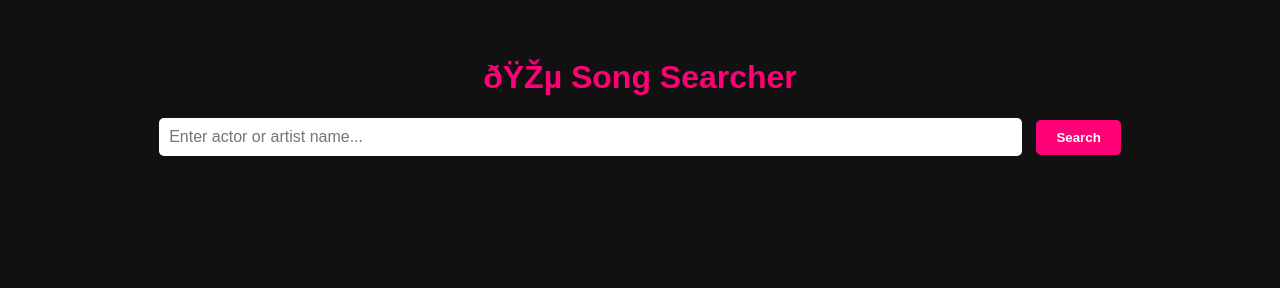
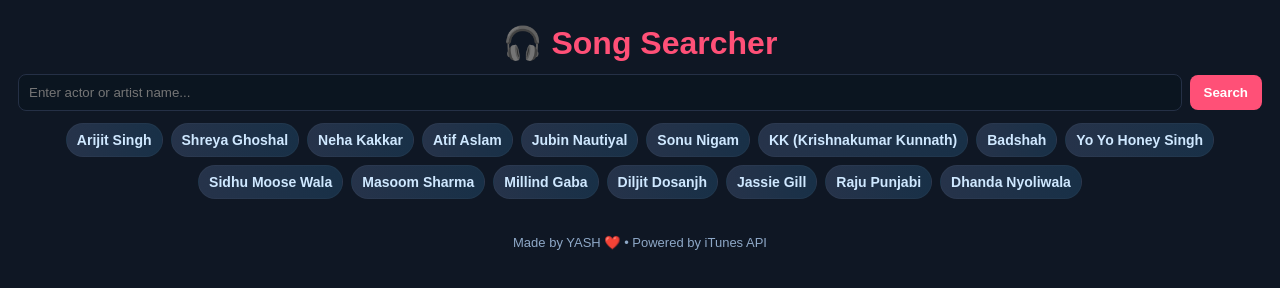
Before and after one commit to yashsharma00330-rgb/Song-finder, a plain HTML site: page index.html in a window 1280 px wide. Drawn offline with Linux system fonts and the light colour scheme.

Commit message:
Refactor index.html for enhanced song search feature
Updated HTML structure, styles, and JavaScript functionality for improved song searching experience.

```diff
--- a/index.html
+++ b/index.html
@@ -1,94 +1,120 @@
 <!DOCTYPE html>
 <html lang="en">
 <head>
-  <meta charset="UTFmeta name="viewport" content="width=device-width, initial-scale=1.0">
-  <title>Song Searcher</title>
+<meta charset="utf-8"/>
+<meta name="viewport" content="width=device-width,initial-scale=1"/>
+<title>Song Searcher 🎵</title>
 <style>
-    body {
-      background: #111;
-      color: white;
-      font-family: 'Poppins', sans-serif;
-      text-align: center;
-      padding: 30px;
-    }
-    h1 {
-      color: #ff0077;
-    }
-    input {
-      width: 70%;
-      padding: 10px;
-      border: none;
-      border-radius: 5px;
-      font-size: 16px;
-    }
-    button {
-      background: #ff0077;
-      color: white;
-      border: none;
-      padding: 10px 20px;
-      margin-left: 10px;
-      border-radius: 5px;
-      cursor: pointer;
-      font-weight: bold;
-    }
-    #results {
-      margin-top: 20px;
-      display: flex;
-      flex-wrap: wrap;
-      justify-content: center;
-    }
-    .song {
-      background: #222;
-      border-radius: 10px;
-      padding: 15px;
-      margin: 10px;
-      width: 300px;
-      text-align: left;
-    }
-    .song a {
-      color: #1db954;
-      text-decoration: none;
-      font-weight: bold;
-    }
+  body{background:#0f1724;color:#e6eef8;font-family:Arial,Helvetica,sans-serif;margin:0;padding:18px}
+  h1{color:#ff5077;margin:6px 0 12px 0;text-align:center}
+  .searchBox{display:flex;gap:8px;align-items:center;margin-bottom:12px}
+  input[type="text"]{flex:1;padding:10px;border-radius:8px;border:1px solid #253046;background:#0b1520;color:inherit}
+  button{padding:10px 14px;border-radius:8px;border:none;background:#ff5077;color:white;font-weight:700;cursor:pointer}
+  .topSingers{display:flex;flex-wrap:wrap;gap:8px;margin:10px 0 18px 0;justify-content:center}
+  .singerBtn{background:linear-gradient(90deg,#26334a,#183047);padding:8px 10px;border-radius:999px;border:1px solid rgba(255,255,255,0.03);cursor:pointer;color:#cfe8ff;font-size:14px}
+  #results{display:grid;grid-template-columns:repeat(auto-fit,minmax(240px,1fr));gap:12px}
+  .song{background:linear-gradient(180deg,#0b1220,#071022);padding:12px;border-radius:10px;border:1px solid rgba(255,255,255,0.03)}
+  .song img{width:100%;border-radius:8px;display:block}
+  .meta{margin-top:8px}
+  .meta strong{display:block}
+  .meta small{color:#9fb3d1}
+  .play{display:inline-block;margin-top:8px;padding:8px 10px;border-radius:8px;background:#07b5ff;color:#002036;text-decoration:none;font-weight:700}
+  .muted{color:#9fb3d1;text-align:center;margin-top:10px}
+  .footer{margin-top:18px;font-size:13px;color:#8ea8c7;text-align:center}
 </style>
 </head>
 <body>
-  <h1>🎵 Song Searcher</h1>
-  <input type="text" id="searchInput" placeholder="Enter actor or artist name...">
-  <button onclick="searchSongs()">Search</button>
+  <h1>🎧 Song Searcher</h1>
+
+  <div class="searchBox">
+    <input id="q" type="text" placeholder="Enter actor or artist name...">
+    <button id="searchBtn">Search</button>
+  </div>
+
+  <div id="topSingers" class="topSingers"></div>
+
   <div id="results"></div>
 
+  <div class="footer">Made by YASH ❤️ • Powered by iTunes API</div>
+
 <script>
-    async function searchSongs() {
-      const query = document.getElementById('searchInput').value;
-      const resultsDiv = document.getElementById('results');
-      resultsDiv.innerHTML = "Loading...";
+const topSingers = [
+  "Arijit Singh",
+  "Shreya Ghoshal",
+  "Neha Kakkar",
+  "Atif Aslam",
+  "Jubin Nautiyal",
+  "Sonu Nigam",
+  "KK (Krishnakumar Kunnath)",
+  "Badshah",
+  "Yo Yo Honey Singh",
+  "Sidhu Moose Wala",
+  "Masoom Sharma",
+  "Millind Gaba",
+  "Diljit Dosanjh",
+  "Jassie Gill",
+  "Raju Punjabi",
+  "Dhanda Nyoliwala"
+];
 
-      if (!query.trim()) {
-        resultsDiv.innerHTML = "Please enter a name!";
+// render singer buttons
+const topDiv = document.getElementById("topSingers");
+topSingers.forEach(name => {
+  const btn = document.createElement("button");
+  btn.className = "singerBtn";
+  btn.textContent = name;
+  btn.onclick = () => {
+    document.getElementById("q").value = name;
+    searchSongs();
+  };
+  topDiv.appendChild(btn);
+});
+
+document.getElementById("searchBtn").addEventListener("click", searchSongs);
+document.getElementById("q").addEventListener("keydown", e => {
+  if(e.key === "Enter") searchSongs();
+});
+
+async function searchSongs(){
+  const query = document.getElementById("q").value.trim();
+  const resultsDiv = document.getElementById("results");
+  resultsDiv.innerHTML = "<div class='muted'>Loading...</div>";
+
+  if(!query){
+    resultsDiv.innerHTML = "<div class='muted'>Please enter a name!</div>";
     return;
   }
 
-      // Using iTunes API (free and no key needed)
-      const response = await fetch(`https://itunes.apple.com/search?term=${encodeURIComponent(query)}&media=music&limit=10`);
+  try {
+    const response = await fetch(`https://itunes.apple.com/search?term=${encodeURIComponent(query)}&entity=song&limit=30`);
     const data = await response.json();
 
-      if (data.results.length === 0) {
-        resultsDiv.innerHTML = "No songs found.";
+    if(!data.results || data.results.length === 0){
+      resultsDiv.innerHTML = "<div class='muted'>No songs found.</div>";
       return;
     }
 
     resultsDiv.innerHTML = "";
     data.results.forEach(song => {
-        const div = document.createElement('div');
+      const div = document.createElement("div");
       div.className = "song";
       div.innerHTML = `
-          <strong>${song.trackName}</strong><br>
-          <em>${song.artistName}</em><br>
-          <a href="${song.trackViewUrl}" target="_blank">▶ Play on iTunes</a>
+        <img src="${song.artworkUrl100.replace('100x100','400x400')}" alt="">
+        <div class="meta">
+          <strong>${escapeHTML(song.trackName)}</strong>
+          <small>${escapeHTML(song.artistName)} • ${escapeHTML(song.collectionName || "")}</small>
+          <div><a class="play" href="${song.previewUrl || song.trackViewUrl}" target="_blank">▶ Preview</a></div>
+        </div>
       `;
       resultsDiv.appendChild(div);
     });
+  } catch (error) {
+    resultsDiv.innerHTML = "<div class='muted'>Error fetching songs. Try again.</div>";
+  }
+}
+
+function escapeHTML(str){
+  return str.replace(/[&<>"']/g, c => ({'&':'&amp;','<':'&lt;','>':'&gt;','"':'&quot;',"'":'&#39;'}[c]));
 }
 </script>
 </body>
```
Lines whose indentation alone changed are shown as unchanged.
